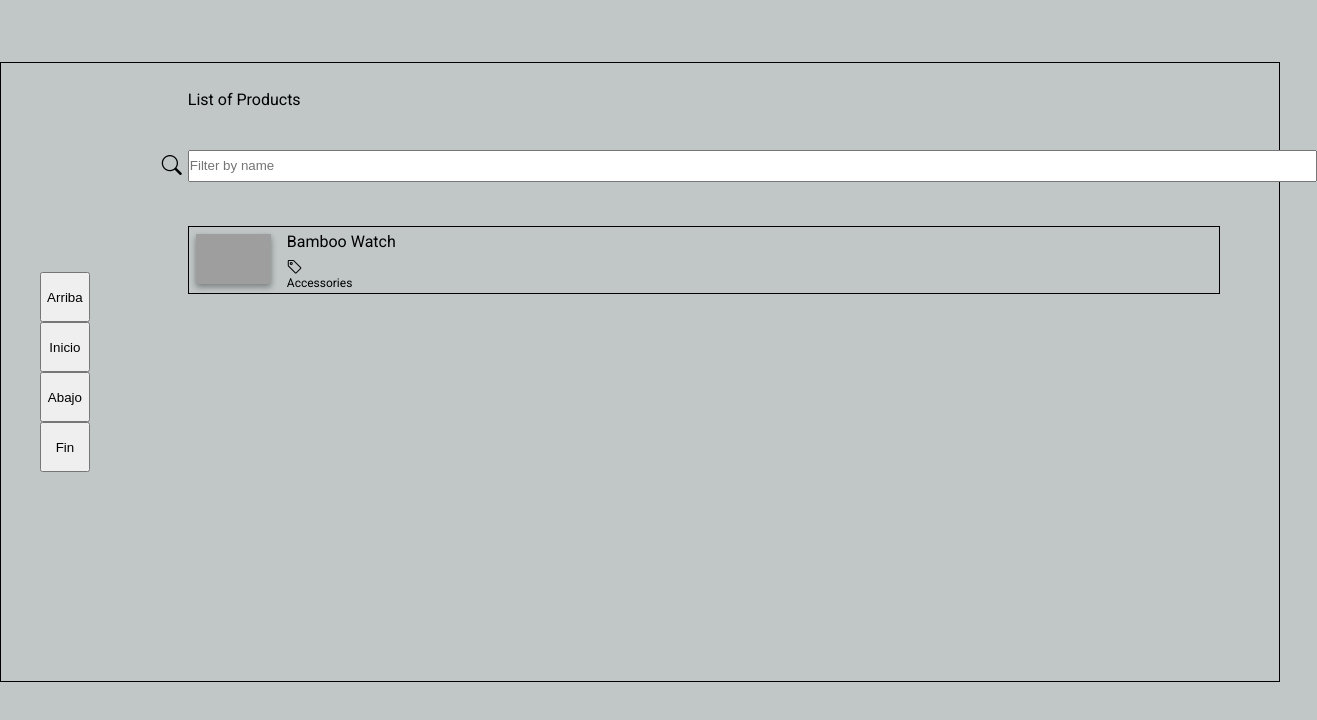
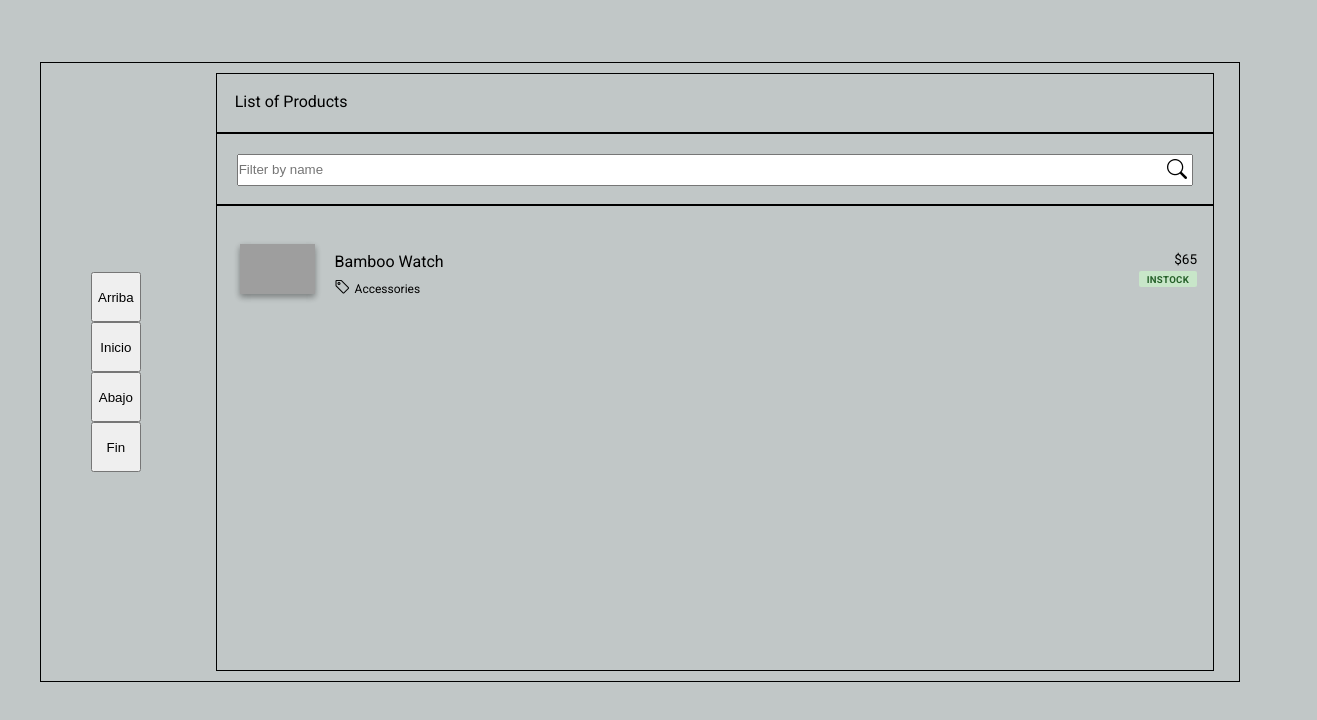
Before and after one commit to AlexisECR/to-do-list, a plain HTML site: page Practica5-OrderList-New/index.html in a window 1280 px wide. Shown: the whole page, 1317 px wide, since content can reach past the window. Drawn offline with nearby package versions, Linux system fonts and the light colour scheme; grey boxes are pictures that could not be loaded.

Commit message:
new practices

```diff
--- a/Practica5-OrderList-New/assets/style.css
+++ b/Practica5-OrderList-New/assets/css/style.css
@@ -13,7 +13,7 @@ body {
 }
 
 .orderlist {
-    max-width: 1400px;
+    max-width: 1200px;
     max-height: 620px;
     width: 100%;
     height: 100%;
@@ -27,6 +27,7 @@ body {
     width: 10%;
     height: 100%;
     padding: 10px;
+    margin: auto;
 }
 
 .orderlist-buttons{
@@ -55,15 +56,15 @@ body {
     position: relative;
     width: 100%;
     height: 10%;
-    padding: 1.6%;
-    /* border: 1px solid black; */
+    padding: 1.8%;
+    border: 1px solid black;
 }
 
 .orderlist-filter-container {
     width: 100%;
-    height: 10%;
-    padding: 1.6%;
-    /* border: 1px solid black; */
+    height: 12%;
+    padding: 2%;
+    border: 1px solid black;
 }
 
 .orderlist-filter {
@@ -71,7 +72,7 @@ body {
 }
 
 .orderlist-filter input {
-    width: 70.604rem;
+    width: 100%;
     height: 2rem;
     margin: 0;
     padding-right: 2rem;
@@ -87,7 +88,7 @@ body {
 .orderlist-list {
     width: 100%;
     height: 78%;
-    /* border: 1px solid black; */
+    border: 1px solid black;
     padding-top: 1rem;
     padding-bottom: 1rem;
     overflow-y: auto;
@@ -95,9 +96,7 @@ body {
 
 .list-articles {
     height: 100%;
-    /* border: 1px solid black; */
     padding: 1.6%;
-    /* padding: 1rem 1.5rem 1rem 1.5rem; */
     margin: auto;
     align-items: center;
 }
@@ -108,7 +107,6 @@ body {
     padding: .438rem;
     align-items: center;
     position: relative;
-    border: 1px solid black;
 }
 
 .article-image {
@@ -126,6 +124,7 @@ body {
     display: inline-block;
     position: absolute;
     width: 80%;
+    padding-top: .6rem;
 }
 
 .article-name {
@@ -137,15 +136,33 @@ body {
 }
 
 .article-category {
-    display: block;
+    display: inline-block;
     line-height: 1;
     font-size: .75rem;
-}
-
-.article-description i{
-
 }
 
 .article-price {
     display: inline-block;
 }
+
+.price-badge {
+    float: right;
+    font-size: .85rem;
+    position: absolute;
+    right: 0;
+    top: 50%;
+    transform: translate(0,-125%);
+}
+
+.instock {
+    border-radius: 2px;
+    padding: 0.25em 0.5rem;
+    font-weight: 700;
+    font-size: .6rem;
+    letter-spacing: .3px;
+    position: absolute;
+    right: 0;
+    top: 50%;
+    background: #C8E6C9;
+    color: #256029;
+}
--- /dev/null
+++ b/Practica5-OrderList-New/assets/ts/main.js
@@ -0,0 +1,65 @@
+var productosDummy = {
+    "products": [
+        {
+            "id": 1,
+            "title": "iPhone 9",
+            "description": "An apple mobile which is nothing like apple",
+            "price": 549,
+            "discountPercentage": 12.96,
+            "rating": 4.69,
+            "stock": 94,
+            "brand": "Apple",
+            "category": "smartphones",
+            "images": [
+                "https://i.dummyjson.com/data/products/1/1.jpg",
+                "https://i.dummyjson.com/data/products/1/2.jpg",
+                "https://i.dummyjson.com/data/products/1/3.jpg",
+                "https://i.dummyjson.com/data/products/1/4.jpg",
+                "https://i.dummyjson.com/data/products/1/thumbnail.jpg"
+            ]
+        },
+        {
+            "id": 2,
+            "title": "iPhone X",
+            "description": "SIM-Free, Model A19211 6.5-inch Super Retina HD display with OLED technology A12 Bionic chip with ...",
+            "price": 899,
+            "discountPercentage": 17.94,
+            "rating": 4.44,
+            "stock": 34,
+            "brand": "Apple",
+            "category": "smartphones",
+            "images": [
+                "https://i.dummyjson.com/data/products/2/1.jpg",
+                "https://i.dummyjson.com/data/products/2/2.jpg",
+                "https://i.dummyjson.com/data/products/2/3.jpg",
+                "https://i.dummyjson.com/data/products/2/thumbnail.jpg"
+            ]
+        },
+        {
+            "id": 3,
+            "title": "Samsung Universe 9",
+            "description": "Samsung's new variant which goes beyond Galaxy to the Universe",
+            "price": 1249,
+            "discountPercentage": 15.46,
+            "rating": 4.09,
+            "stock": 36,
+            "brand": "Samsung",
+            "category": "smartphones",
+            "images": [
+                "https://i.dummyjson.com/data/products/3/1.jpg"
+            ]
+        }
+    ]
+};
+var productosConvertidos = productosDummy.products.map(function (producto) {
+    return {
+        titulo: producto.title,
+        precio: producto.price,
+        imagenes: producto.images
+    };
+});
+productosConvertidos.forEach(function (producto) {
+    console.log(producto.titulo);
+    console.log(producto.precio);
+    console.log(producto.imagenes[1]);
+});
--- a/Practica5-OrderList-New/index.html
+++ b/Practica5-OrderList-New/index.html
@@ -10,8 +10,8 @@
     <link rel="preconnect" href="https://fonts.googleapis.com">
     <link rel="preconnect" href="https://fonts.gstatic.com" crossorigin>
     <link href="https://fonts.googleapis.com/css2?family=Roboto:wght@400;700&display=swap" rel="stylesheet">
-    <link rel="stylesheet" href="/assets/style.css">
-
+    <link rel="stylesheet" href="/assets/css/style.css">
+    <script src="/assets/ts/main.js"></script>
 </head>
 
 <body>
@@ -45,10 +45,10 @@
                             <i class="bi bi-tag"></i>
                             <span class="article-category">Accessories</span>
                         </div>
-                        <!-- <div class="article-price">
+                        <div class="article-price">
                             <span class="price-badge">$65</span>
                             <span class="instock">INSTOCK</span>
-                        </div> -->
+                        </div>
                     </div>
                 </div>
             </div>
```
Also changed, not shown: Practica5-OrderList-New/assets/ts/main.ts (added, +73 -0 lines).
